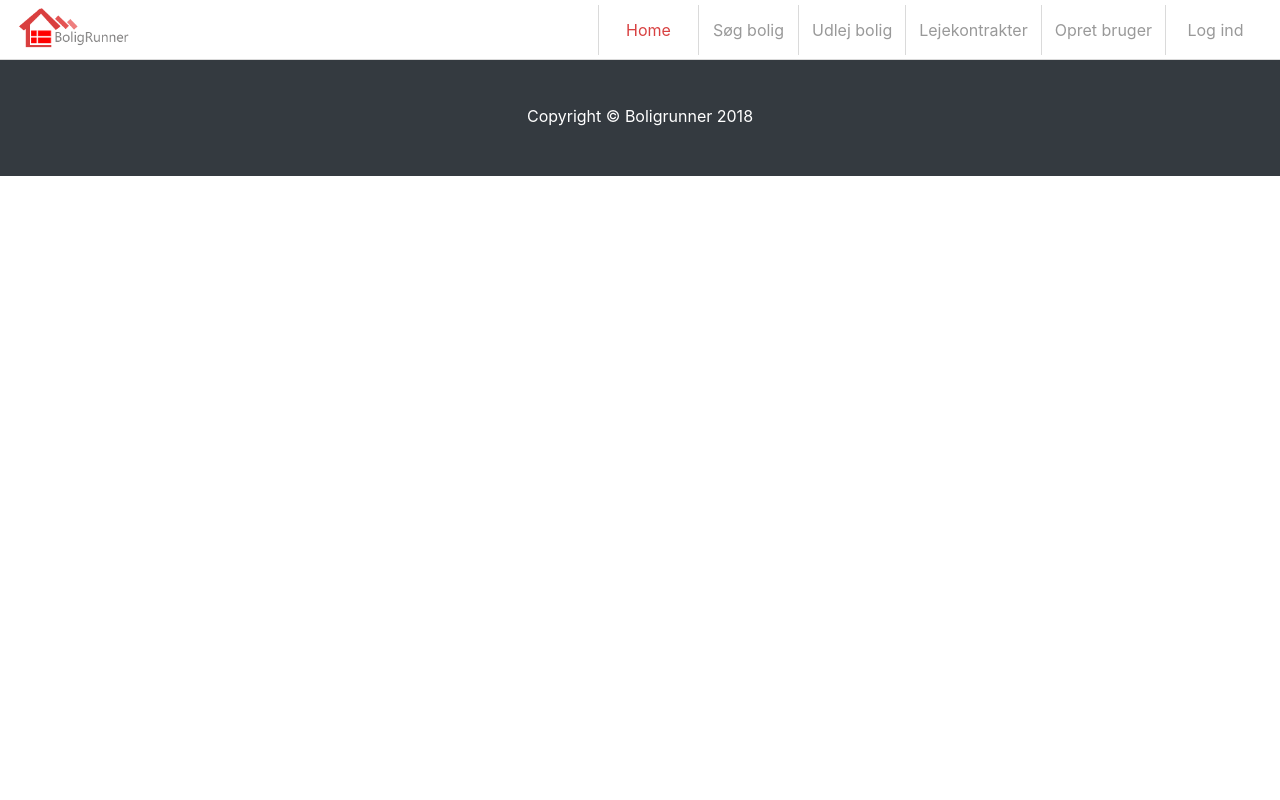
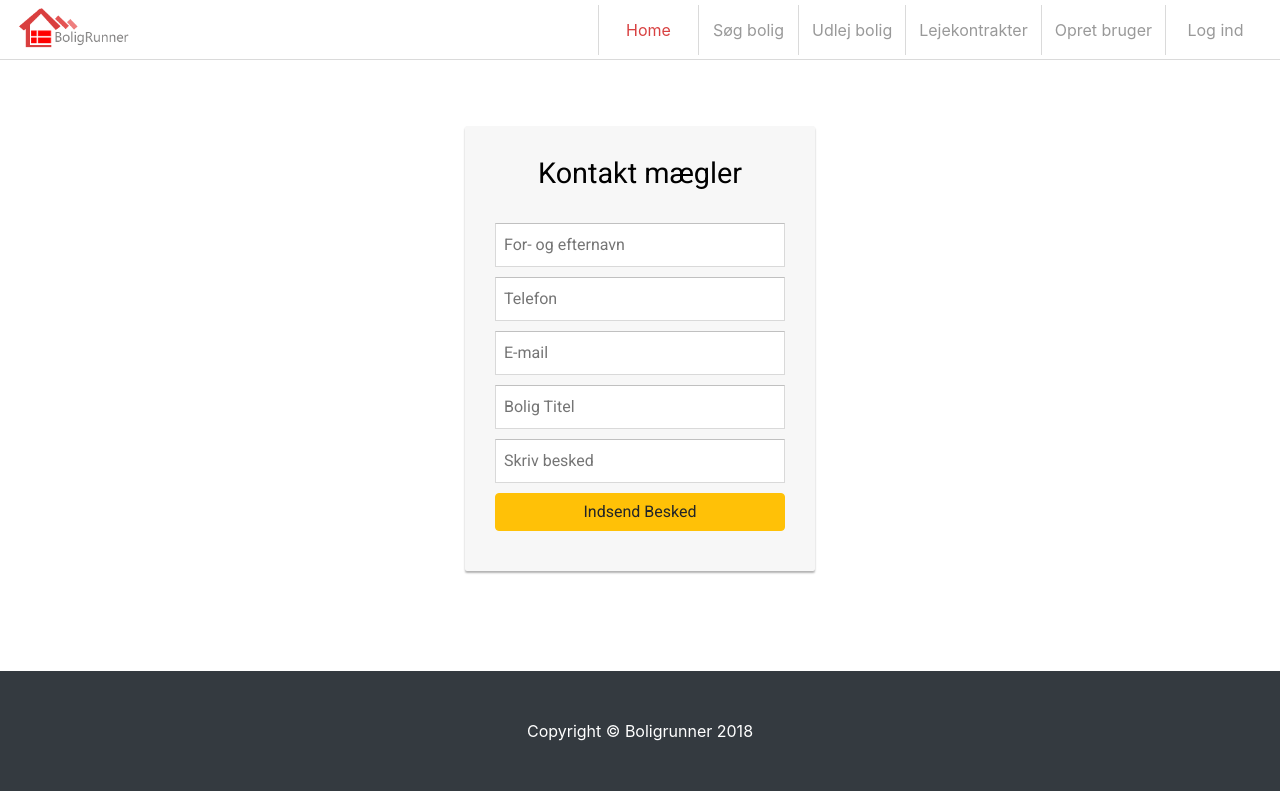
Before and after one commit to Alek2750/SYSProjekt, a React (Create React App) app in the folder react-app/: page /Contact in a window 1280 px wide. Built offline with nearby package versions, Linux system fonts and the light colour scheme; what react-bootstrap-table2-editor, react-bootstrap-table2-filter would draw is missing.

Commit message:
Details button done & login fixed + Contact page

```diff
--- a/react-app/src/App.js
+++ b/react-app/src/App.js
@@ -13,6 +13,7 @@ import Find from './Find';
 import Details from './Details';
 import Footer from './Footer';
 import CustomerService from './CustomerService';
+import Contact from './Contact';
 //import facade from "./apiFacade";
 
 //const Logout = () => <div>{facade.logout()}You have now been logged out</div>;
@@ -31,6 +32,7 @@ class App extends Component {
           <Route path="/Find" component={Find} />
           <Route path="/Details" component={Details} />
           <Route path="/CustomerService" component={CustomerService} />
+          <Route path="/Contact" component={Contact} />
           <Footer />
         </div>
       </Router>
--- /dev/null
+++ b/react-app/src/Contact.js
@@ -0,0 +1,31 @@
+import React, { Component } from 'react';
+import './main.css';
+
+class Contact extends Component {
+    render() {
+        return (
+            <div>
+                <section id="login" class="align-middle">
+                    <div class="container">
+                        <div class="loginmodal-container">
+                            <h1>Kontakt mægler</h1>
+                            <br />
+                            <form type="POST" onChange={this.onChange} >
+                                <input type="text" placeholder="For- og efternavn" name="name" id="username" />
+                                <input type="text" placeholder="Telefon" name="telefon" id="telefon" />
+                                <input type="text" placeholder="E-mail" name="email" id="email" />
+                                <input type="text" placeholder="Bolig Titel" name="title" id="title" />
+                                <input type="text" placeholder="Skriv besked" name="message" id="message" />
+                                <input type="submit" name="send" class="btn btn-warning" value="Indsend Besked" onClick={this.register} />
+                            </form>
+                        </div>
+                    </div>
+                </section>
+                <script src="vendor/jquery/jquery.min.js"></script>
+                <script src="vendor/bootstrap/dist/js/bootstrap.bundle.min.js"></script>
+            </div>
+        );
+    }
+}
+
+export default Contact;
--- a/react-app/src/Details.js
+++ b/react-app/src/Details.js
@@ -241,9 +241,9 @@ class Details extends Component {
 
                   </div>
                   <div class="card-footer">
-                  <form action="Register">
+                  <form action="Contact">
                     <button id="search" class="btn btn-primary" name="search"
-                      type="submit" onClick="alert('Hello from button!')">
+                      type="submit">
                       <i class="fa fa-phone"></i>Skriv til udlejer
 						</button></form>
                   </div>
--- a/react-app/src/Login.js
+++ b/react-app/src/Login.js
@@ -33,7 +33,7 @@ class Login extends Component {
                             <form type="POST" onChange={this.onChange} >
                                 <input type="text" name="user" placeholder="Email" id="username" />
                                 <input name="pass" type="password" placeholder="Password" id="password" />
-                                <input name="login" className="btn btn-success" onClick={this.login} value="Log Ind" />
+                                <input type="submit" name="login" className="btn btn-success" onClick={this.login} value="Log Ind" />
                             </form>
                             <div className="login-help">
                                 <a href="#">Intet Login? </a> - <a href="/register">Opret en gratis bruger</a>
```
